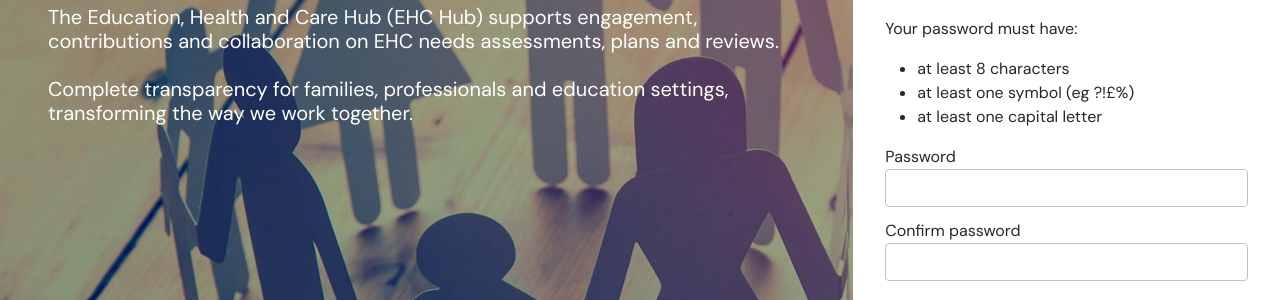
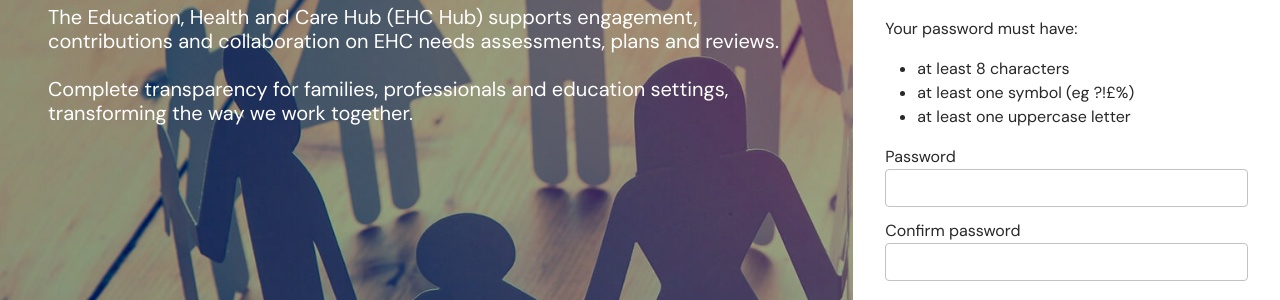
Before and after one commit to jimmyrule/cms, a Jekyll site: the page built from onboarding/index.html, in a window 1280 px wide. Shown: the part 338-638 px from the top of the page. Built offline with Jekyll 4.4.1, drawn with Linux system fonts in a browser that asks for light colours; nearby versions of some CDN libraries; some web fonts are replaced.

Commit message:
Update password criteria

```diff
--- a/onboarding/index.html
+++ b/onboarding/index.html
@@ -18,7 +18,7 @@ title: EHC Hub
 			<ul>
 				<li>at least 8 characters</li>
 				<li>at least one symbol (eg ?!£%)</li>
-				<li>at least one capital letter</li>
+				<li>at least one uppercase letter</li>
 			</ul>
 
 			<div class="form mb-3">
```
